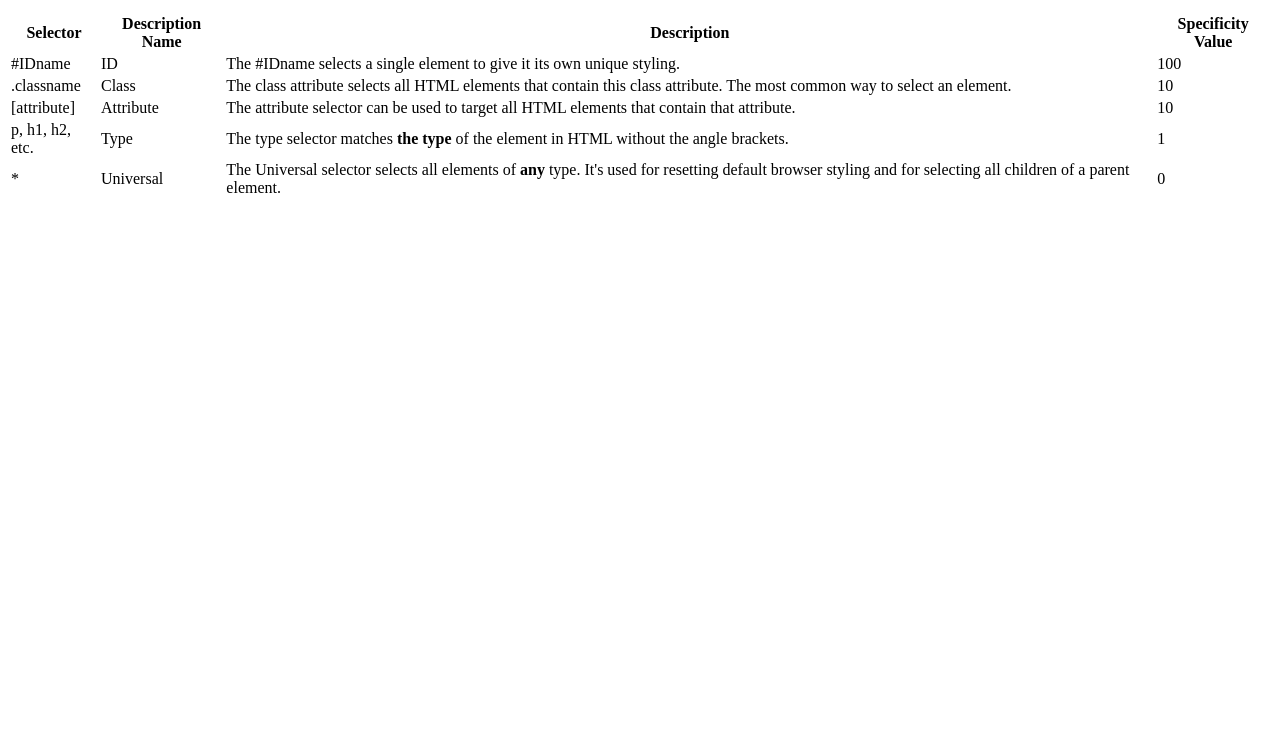
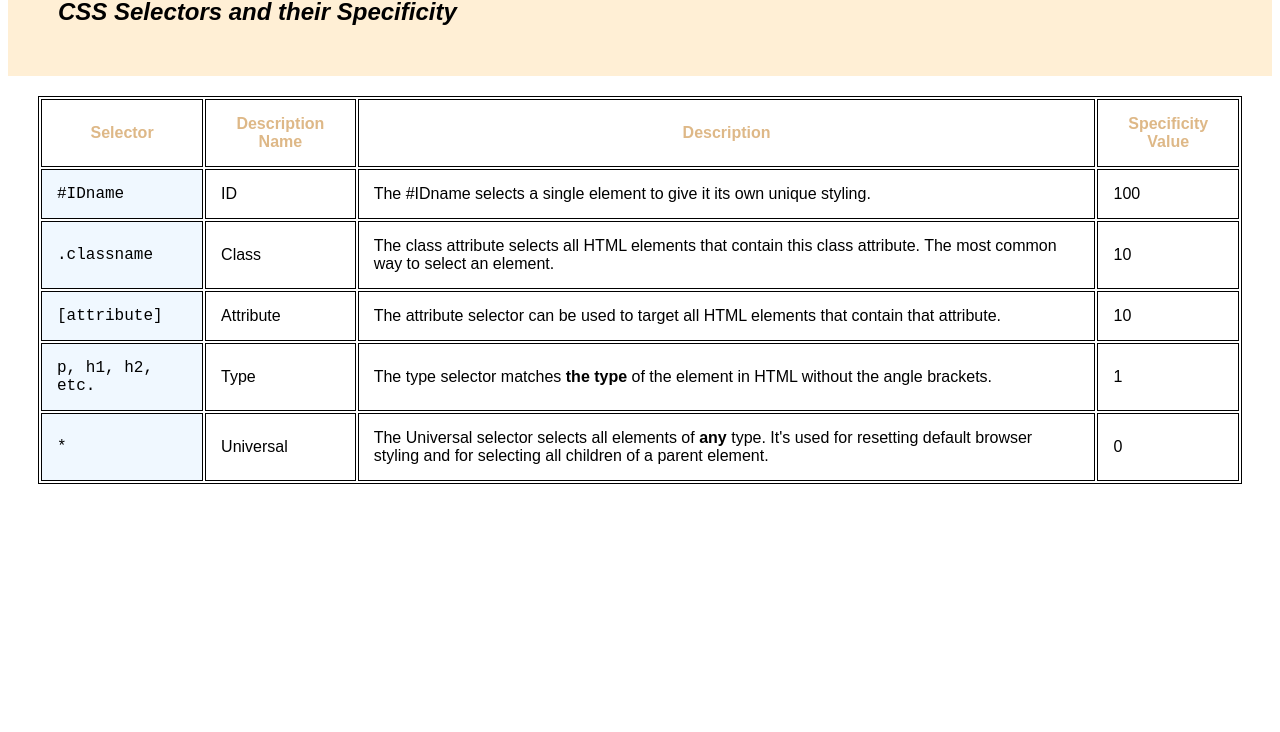
Before and after one commit to Nonnina/nonnina.github.io, a plain HTML site: page index.html in a window 1280 px wide. Shown: the part 68-800 px from the top of the page. Drawn offline with Linux system fonts and the light colour scheme.

Commit message:
Update index.html
update link to stylesheet

```diff
--- a/index.html
+++ b/index.html
@@ -2,7 +2,7 @@
 <html>
     <head>
         <title>CSS Cheat Sheet</title>
-        <link rel="stylesheet" href="../Build your own Cheat Sheet/resources/styles.css">
+        <link rel="stylesheet" href="../resources/styles.css">
     </head>
 
     <!--Heading-->
```
